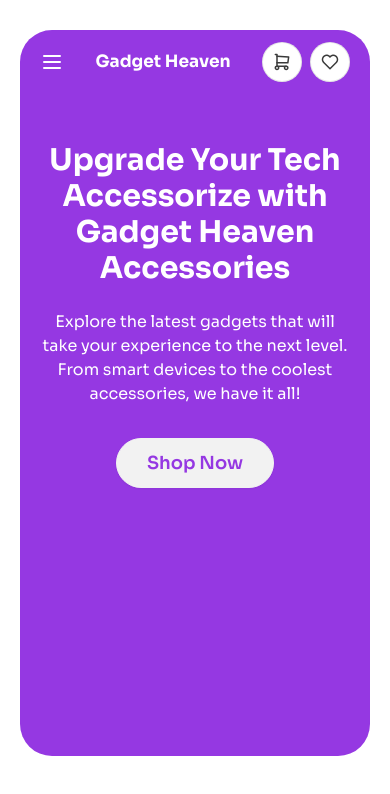
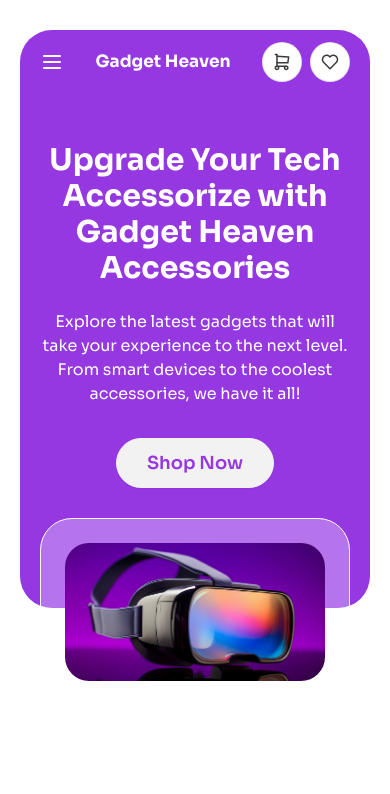
Before and after one commit to kawsersimanto/gadget-heaven, a React (Vite) app: page / in a window 390 px wide. Shown: the top 794 px of the page. Built offline with nearby package versions, Linux system fonts and the light colour scheme.

Commit message:
created banner and made it responsive

```diff
--- a/src/app/home/Home.jsx
+++ b/src/app/home/Home.jsx
@@ -3,7 +3,7 @@
 const Home = () => {
   return (
     <main className="pt-[30px] px-5">
-      <div className="bg-primary rounded-[32px] pb-[268px] max-w-[1540px] mx-auto px-5">
+      <div className="bg-primary rounded-[32px] sm:pb-[268px] pb-[120px] max-w-[1540px] mx-auto px-5">
         <div className="container">
           <HomeNavbar />
           <div className="flex flex-col items-center">
@@ -21,6 +21,17 @@
           </div>
         </div>
       </div>
+      <div className="sm:mt-[-220px] mt-[-90px] px-5">
+        <div className="max-w-[1110px] mx-auto">
+          <div className="flex items-center justify-center rounded-[32px] border border-white p-6 bg-[rgba(255,255,255,0.30)]">
+            <img
+              src="/banner.jpg"
+              alt="Apple vision Pro"
+              className="w-full h-full rounded-3xl"
+            />
+          </div>
+        </div>
+      </div>
     </main>
   );
 };
```
Also changed, not shown: public/banner.jpg (added).
